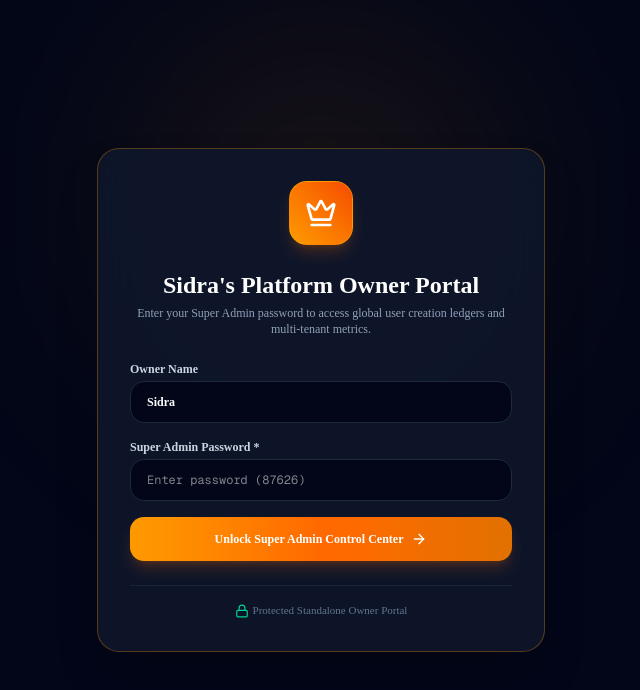
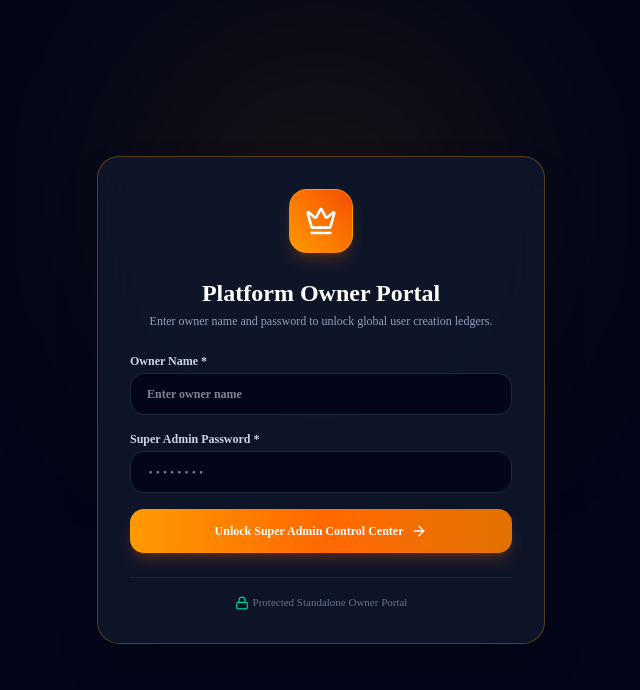
Before and after one commit to SidraRaza/ai-construction-erp, a Next.js app in the folder frontend/: page /admin/super-admin in a window 1280 px wide. Shown: the top 690 px of the page, without its empty margins (319-959 px from the left). Built offline with nearby package versions, Linux system fonts and the light colour scheme.

Commit message:
refactor: clear pre-filled values and password suggestions from Super Admin login form inputs

```diff
--- a/frontend/app/admin/super-admin/page.tsx
+++ b/frontend/app/admin/super-admin/page.tsx
@@ -31,9 +31,9 @@ export default function SuperAdminPage() {
   const [searchQuery, setSearchQuery] = useState("");
   const [timeFilter, setTimeFilter] = useState("ALL");
 
-  // Owner Password Authentication Gatekeeper State
+  // Owner Password Authentication Gatekeeper State (Completely Blank Inputs)
   const [isSuperAdminAuth, setIsSuperAdminAuth] = useState(false);
-  const [adminName, setAdminName] = useState("Sidra");
+  const [adminName, setAdminName] = useState("");
   const [adminPassword, setAdminPassword] = useState("");
   const [authError, setAuthError] = useState("");
 
@@ -83,7 +83,7 @@ export default function SuperAdminPage() {
     setAuthError("");
 
     if (adminPassword !== "87626") {
-      setAuthError("Incorrect Owner Password! Password is 87626.");
+      setAuthError("Incorrect Owner Password!");
       showToast("Incorrect Super Admin Password", "error");
       return;
     }
@@ -91,7 +91,7 @@ export default function SuperAdminPage() {
     const superAdminSession = {
       user: {
         id: "super_admin_sidra",
-        name: adminName || "Sidra",
+        name: adminName.trim() || "Sidra",
         email: "sidra@buildcorp.com",
         role: "SUPER_ADMIN",
         companyId: "cl_default_company",
@@ -104,13 +104,15 @@ export default function SuperAdminPage() {
 
     localStorage.setItem("erp_user_session", JSON.stringify(superAdminSession));
     setIsSuperAdminAuth(true);
-    showToast("Authenticated as Platform Owner (Sidra)!", "success");
+    showToast(`Authenticated as Platform Owner (${adminName.trim() || "Sidra"})!`, "success");
     fetchSuperAdminData();
   };
 
   const handleLogoutSuperAdmin = () => {
     localStorage.removeItem("erp_user_session");
     setIsSuperAdminAuth(false);
+    setAdminName("");
+    setAdminPassword("");
     showToast("Logged out of Super Admin Owner Portal", "info");
   };
 
@@ -140,7 +142,7 @@ export default function SuperAdminPage() {
     return true;
   });
 
-  // If NOT Authenticated as Super Admin: Render Full Screen Standalone Login Portal (NO Sidebar, NO Header)
+  // If NOT Authenticated as Super Admin: Render Full Screen Standalone Login Portal (NO Sidebar, NO Header, Blank Inputs)
   if (!isSuperAdminAuth) {
     return (
       <div className="min-h-screen bg-slate-950 text-slate-100 flex items-center justify-center p-4 relative overflow-hidden font-sans">
@@ -153,16 +155,18 @@ export default function SuperAdminPage() {
           </div>
 
           <div className="space-y-1">
-            <h2 className="text-2xl font-extrabold text-white">Sidra's Platform Owner Portal</h2>
-            <p className="text-xs text-slate-400 font-medium">Enter your Super Admin password to access global user creation ledgers and multi-tenant metrics.</p>
+            <h2 className="text-2xl font-extrabold text-white">Platform Owner Portal</h2>
+            <p className="text-xs text-slate-400 font-medium">Enter owner name and password to unlock global user creation ledgers.</p>
           </div>
 
-          <form onSubmit={handleSuperAdminLogin} className="space-y-4 text-left">
+          <form onSubmit={handleSuperAdminLogin} autoComplete="off" className="space-y-4 text-left">
             <div>
-              <label className="text-xs font-bold text-slate-300 block mb-1">Owner Name</label>
+              <label className="text-xs font-bold text-slate-300 block mb-1">Owner Name *</label>
               <input
                 type="text"
                 required
+                autoComplete="off"
+                placeholder="Enter owner name"
                 value={adminName}
                 onChange={(e) => setAdminName(e.target.value)}
                 className="w-full bg-slate-950 border border-slate-800 rounded-xl px-4 py-3 text-xs text-white focus:outline-none focus:border-amber-500 font-bold"
@@ -174,10 +178,11 @@ export default function SuperAdminPage() {
               <input
                 type="password"
                 required
-                placeholder="Enter password (87626)"
+                autoComplete="new-password"
+                placeholder="••••••••"
                 value={adminPassword}
                 onChange={(e) => setAdminPassword(e.target.value)}
-                className="w-full bg-slate-950 border border-slate-800 rounded-xl px-4 py-3 text-xs text-white focus:outline-none focus:border-amber-500 font-mono"
+                className="w-full bg-slate-950 border border-slate-800 rounded-xl px-4 py-3 text-xs text-white focus:outline-none focus:border-amber-500 font-mono text-sm"
               />
             </div>
 
@@ -234,10 +239,10 @@ export default function SuperAdminPage() {
           {/* Owner Profile Badge & Lock Button */}
           <div className="flex items-center gap-3">
             <div className="w-9 h-9 rounded-xl bg-gradient-to-tr from-amber-500 to-orange-500 flex items-center justify-center text-white font-bold text-sm shadow-md">
-              S
+              {(adminName || "Sidra").charAt(0).toUpperCase()}
             </div>
             <div className="hidden sm:block text-left">
-              <p className="text-xs font-bold text-white">Sidra (Platform Owner)</p>
+              <p className="text-xs font-bold text-white">{adminName || "Sidra"} (Platform Owner)</p>
               <p className="text-[11px] text-emerald-400 font-mono">SUPER_ADMIN Active</p>
             </div>
             <button
@@ -258,7 +263,7 @@ export default function SuperAdminPage() {
           <div className="space-y-1">
             <h2 className="text-2xl font-extrabold tracking-tight text-white flex items-center gap-3">
               <Crown className="w-8 h-8 text-amber-400 p-1.5 bg-amber-500/10 rounded-2xl border border-amber-500/20 shadow-inner" />
-              Sidra's Super Admin Owner Control Center
+              {adminName || "Sidra"}'s Super Admin Owner Control Center
             </h2>
             <p className="text-xs text-slate-400 font-medium flex items-center gap-2">
               <Lock className="w-3.5 h-3.5 text-emerald-400" /> Standalone Full-Width Owner Workspace • Track real-time user registrations, dates, exact times, days, & months.
```
